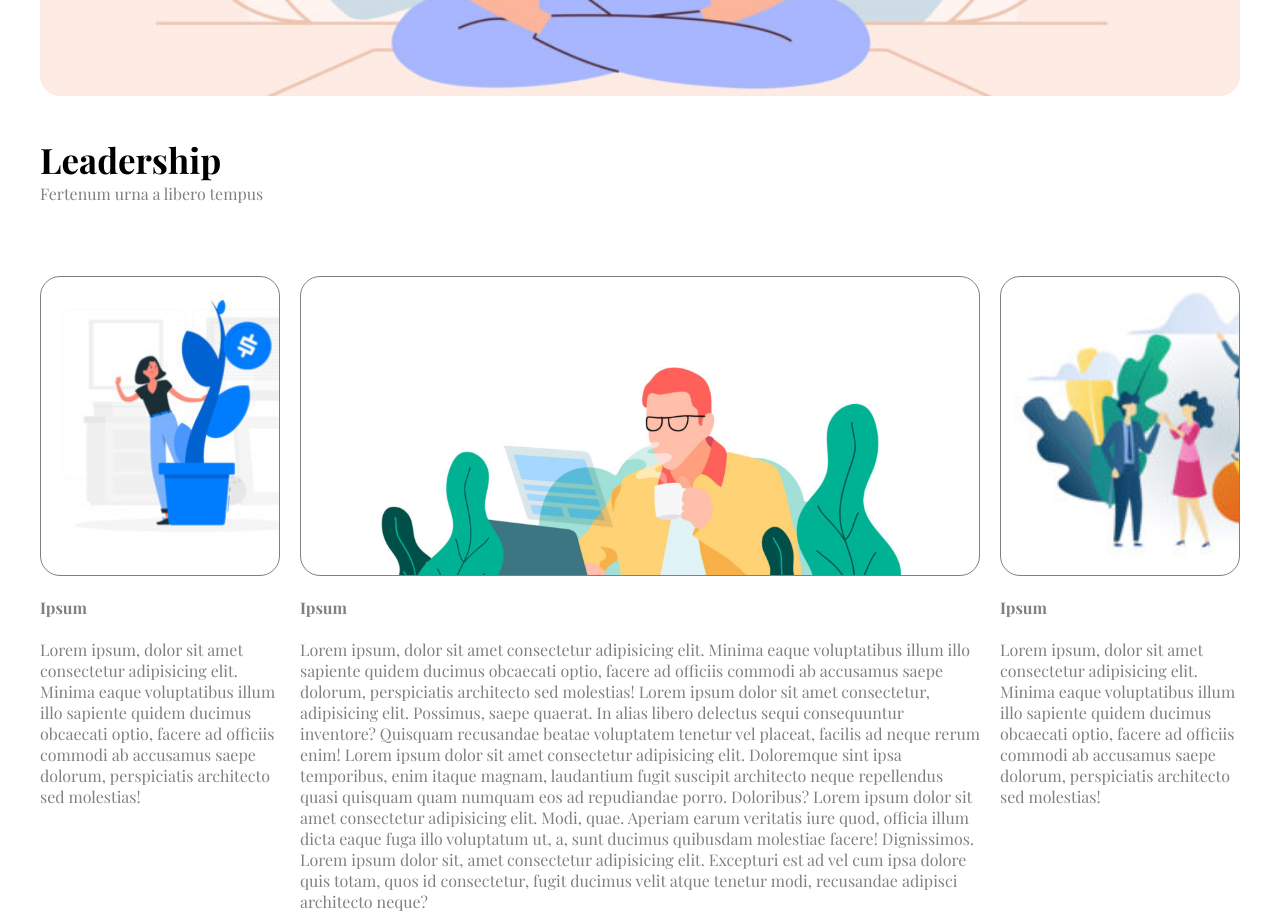
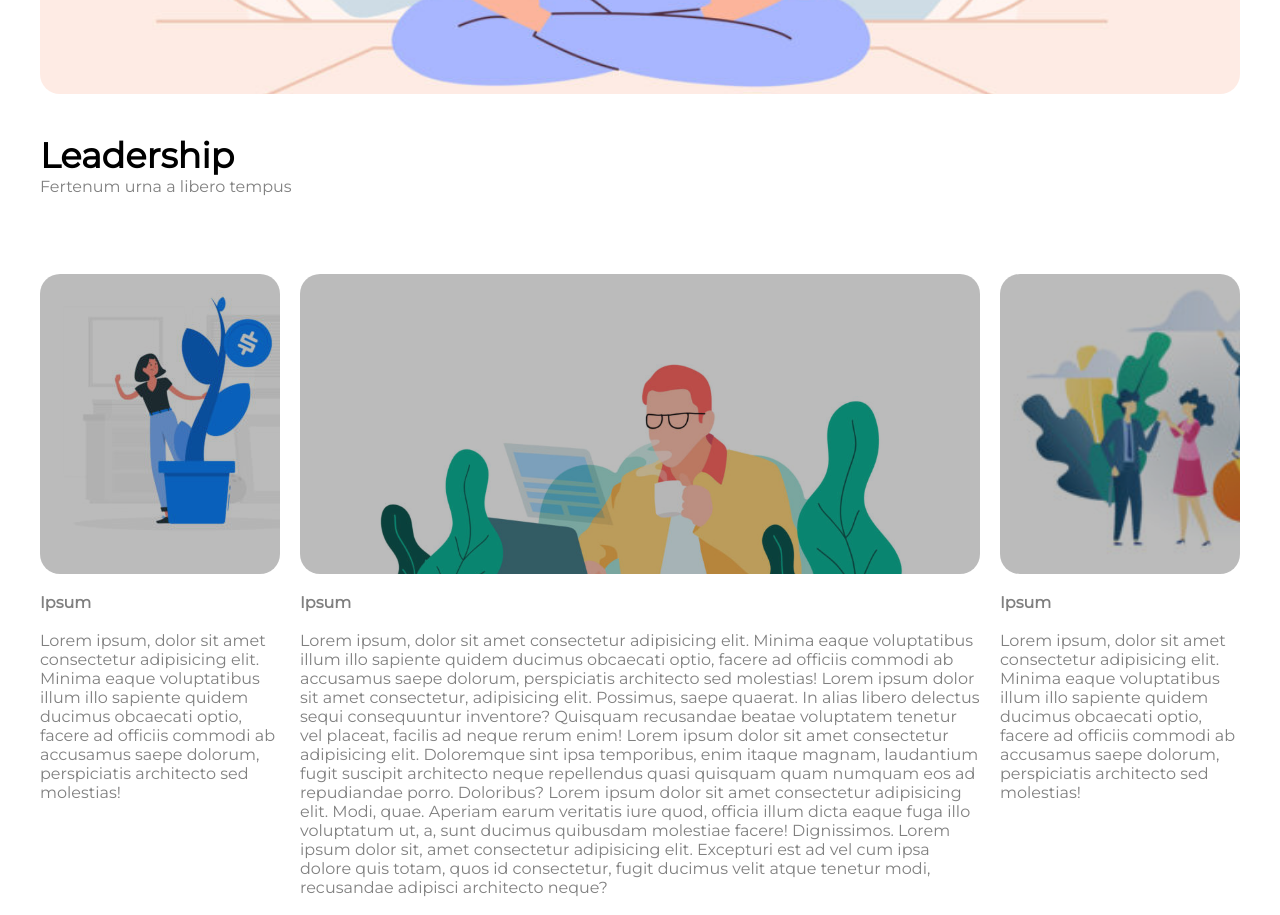
Before and after one commit to Thomricco/htmlcss-wp, a plain HTML site: page index.html in a window 1280 px wide. Shown: the part 854-1769 px from the top of the page. Drawn offline with nearby package versions, Linux system fonts and the light colour scheme.

Commit message:
aggiunta font e sfondo trasparente

```diff
--- a/css/style.css
+++ b/css/style.css
@@ -7,7 +7,7 @@
 .container {
     width: 1200px;
     margin: 0 auto;
-    font-family: 'Playfair Display', serif;
+    font-family: 'Montserrat', sans-serif;
 }
 
 header {
@@ -58,7 +58,7 @@ main {
     margin-top: 450px;
     color: white;
     font-size: 20px;
-    font-family: 'Playfair Display', serif;
+
 }
 
 .bar {
@@ -106,12 +106,24 @@ main {
     padding-left: 20px;
 }
 
+.sfondo {
+    position: relative;
+}
+
+.sfondo-trasparente {
+    background-color: rgba(30, 30, 30, 0.3);
+    position: absolute;
+    border-radius: 20px;
+    width: 100%;
+    height: 100%;
+    top: 0;
+    left: 0;
+}
 
 .img1 {
     width: 100%;
     height: 300px;
     border-radius: 20px;
-    border: 1px grey solid;
     background: url(../img/img-1.jpg);
     background-size: cover;
 }
@@ -121,7 +133,6 @@ main {
     width: 100%;
     height: 300px;
     border-radius: 20px;
-    border: 1px grey solid;
     background: url(../img/banner-2.jpg);
     background-size: cover;
 }
@@ -130,7 +141,6 @@ main {
     width: 100%;
     height: 300px;
     border-radius: 20px;
-    border: 1px grey solid;
     background: url(../img/img-3.jpg);
     background-size: cover;
 }
--- a/index.html
+++ b/index.html
@@ -8,7 +8,7 @@
     <link rel="stylesheet" href="css/style.css">
     <link rel="preconnect" href="https://fonts.googleapis.com">
     <link rel="preconnect" href="https://fonts.gstatic.com" crossorigin>
-    <link href="https://fonts.googleapis.com/css2?family=Playfair+Display:wght@400;700&display=swap" rel="stylesheet">
+    <link href="https://fonts.googleapis.com/css2?family=Montserrat&display=swap" rel="stylesheet">
 </head>
 <body>
 
@@ -46,7 +46,10 @@
         <div class="container2">
             <div class="row">
                 <div class="sezione">
-                    <div class="img1"></div>
+                    <div class="sfondo">
+                        <div class="img1"></div>
+                        <div class="sfondo-trasparente"></div>
+                    </div>
                     <div class="sezione-box">
                         <br>
                         <h4>Ipsum</h4>
@@ -55,7 +58,10 @@
                     </div>
                 </div>
                 <div class="sezione2">
-                    <div class="img2"></div>
+                    <div class="sfondo">
+                        <div class="img2"></div>
+                        <div class="sfondo-trasparente"></div>
+                    </div>
                     <div class="sezione-box">
                         <br>
                         <h4>Ipsum</h4>
@@ -68,7 +74,10 @@
                     </div>
                 </div>
                 <div class="sezione">
-                    <div class="img3"></div>
+                    <div class="sfondo">
+                        <div class="img3"></div>
+                        <div class="sfondo-trasparente"></div>
+                    </div>
                     <div class="sezione-box">
                         <br>
                         <h4>Ipsum</h4>
```
